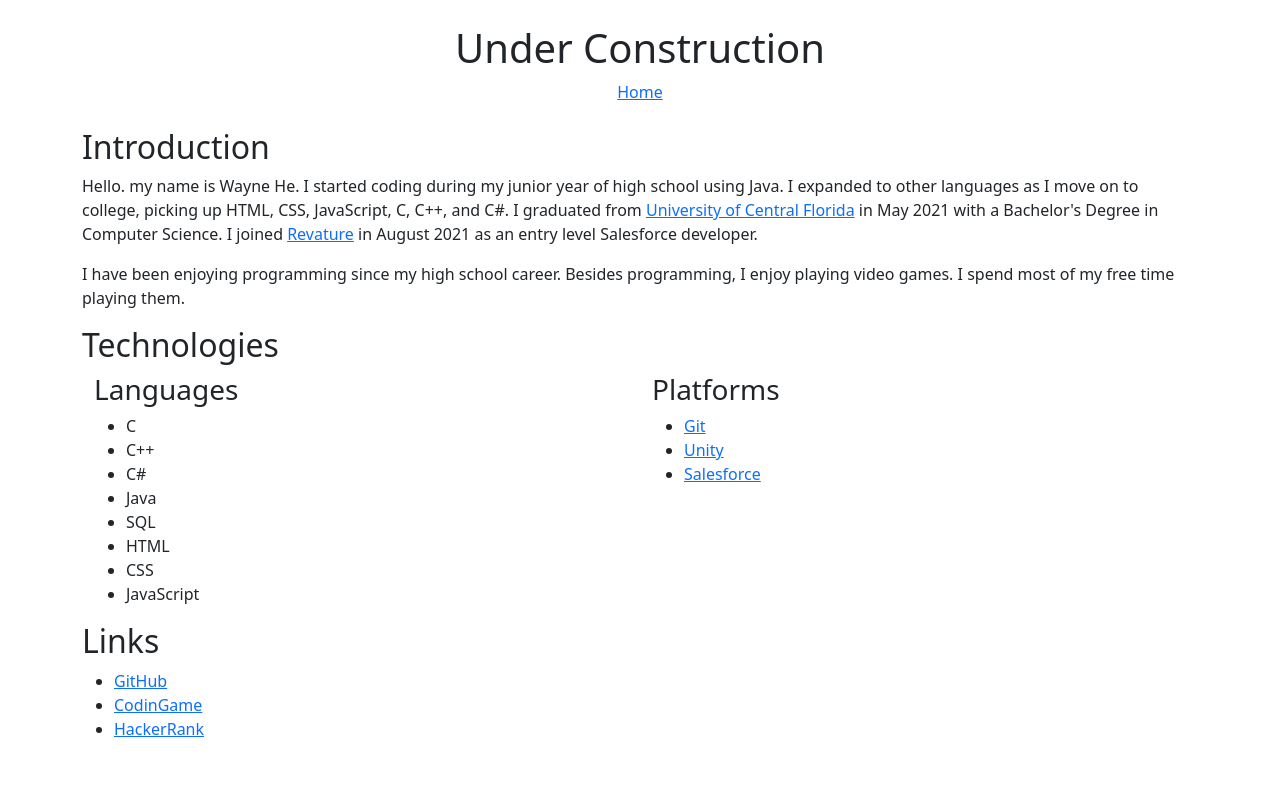
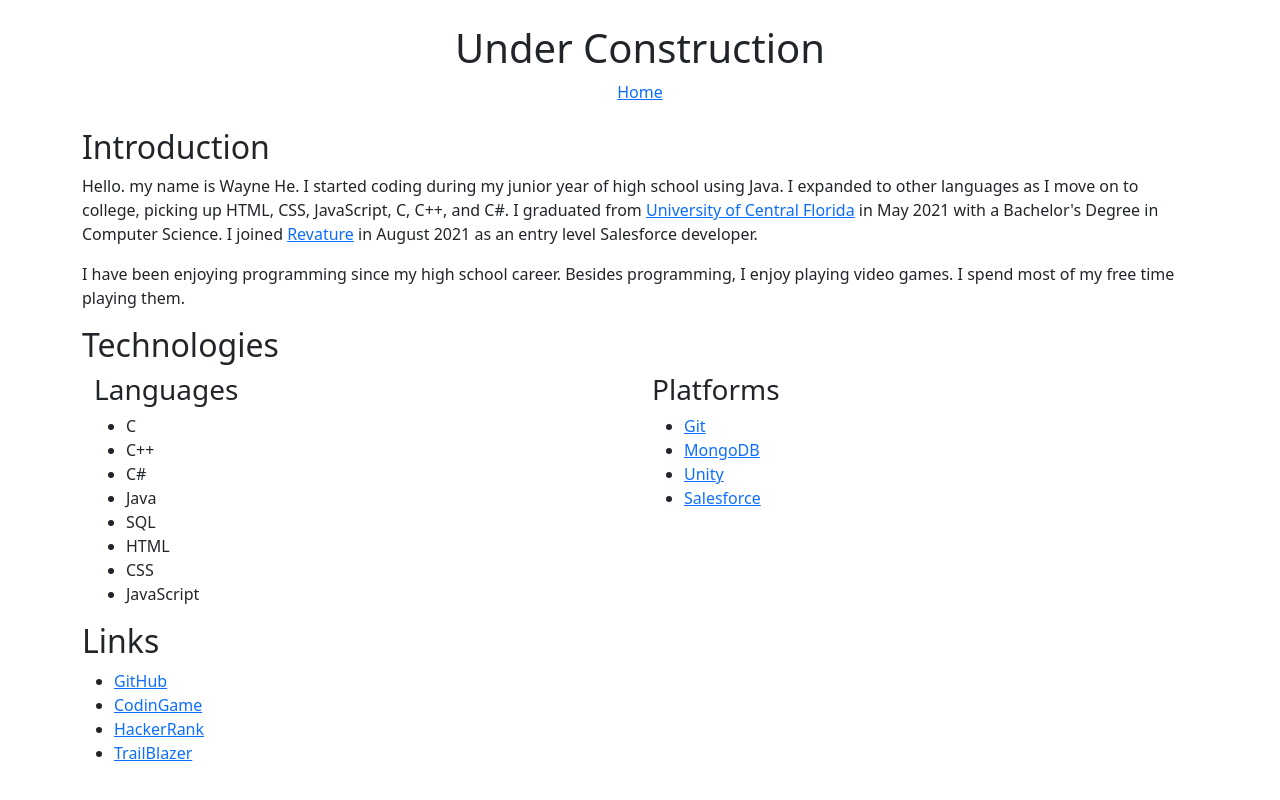
Before and after one commit to wayneh000/wayneh000.github.io, a plain HTML site: page index.html in a window 1280 px wide. Drawn offline with nearby package versions, Linux system fonts and the light colour scheme.

Commit message:
Added MongoDB as a listed platform.

```diff
--- a/index.html
+++ b/index.html
@@ -50,6 +50,7 @@
                                 <h3>Platforms</h3>
                                 <ul>
                                     <li><a href="http://www.git-scm.com">Git</a></li>
+                                    <li><a href="http://www.mongodb.com">MongoDB</a></li>
                                     <li><a href="http://www.unity.com">Unity</a></li>
                                     <li><a href="http://www.salesforce.com">Salesforce</a></li>
                                 </ul>
@@ -63,6 +64,7 @@
                         <li><a href="http://www.github.com/wayneh000">GitHub</a></li>
                         <li><a href="https://www.codingame.com/profile/7b63e4b6584165fe668217db7ac343a98406854">CodinGame</a></li>
                         <li><a href="https://www.hackerrank.com/wayneh000">HackerRank</a></li>
+                        <li><a href="https://trailblazer.me/id/wayneh000">TrailBlazer</a></li>
                     </ul>
                 </section>
             </article>
```
